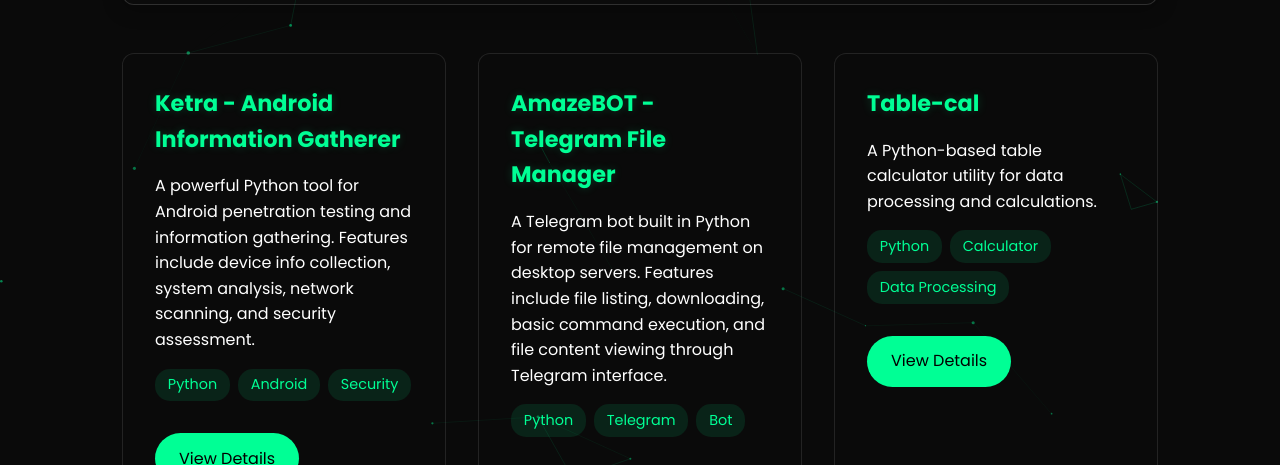
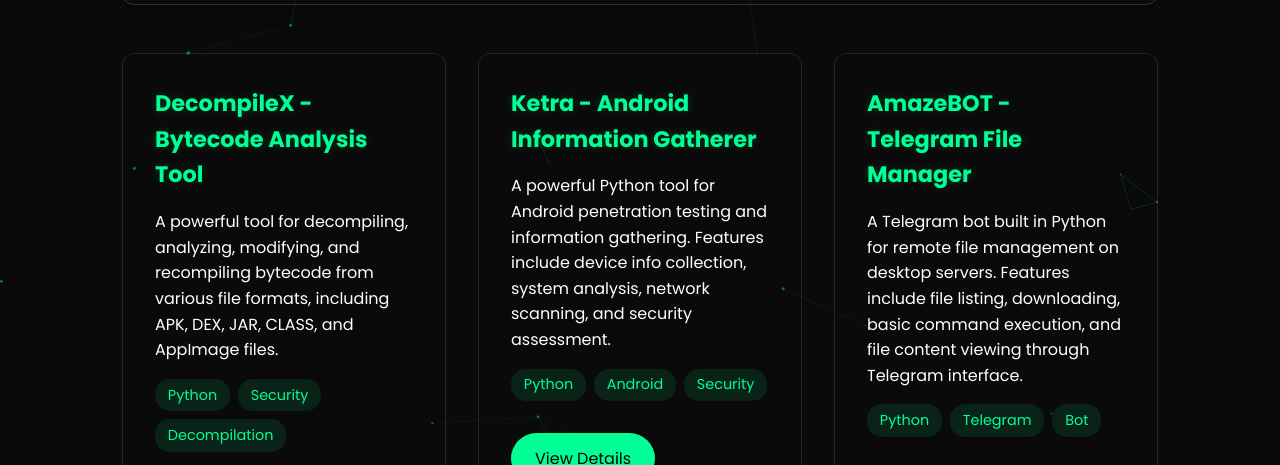
Before and after one commit to Kcyb3r/Profile, a plain HTML site: page projects.html in a window 1280 px wide. Shown: the part 300-765 px from the top of the page. Drawn offline with nearby package versions, Linux system fonts and the light colour scheme; animation ran at ten frames a second.

Commit message:
Update projects.html

```diff
--- a/projects.html
+++ b/projects.html
@@ -26,6 +26,16 @@
         </header>
 
         <div class="project-grid">
+            <div class="card">
+                <h3>DecompileX - Bytecode Analysis Tool</h3>
+                <p>A powerful tool for decompiling, analyzing, modifying, and recompiling bytecode from various file formats, including APK, DEX, JAR, CLASS, and AppImage files.</p>
+                <div class="project-tags">
+                    <span>Python</span>
+                    <span>Security</span>
+                    <span>Decompilation</span>
+                </div>
+                <a href="decompilex.html" class="btn">View Details</a>
+            </div>
             <div class="card">
                 <h3>Ketra - Android Information Gatherer</h3>
                 <p>A powerful Python tool for Android penetration testing and information gathering. Features include device info collection, system analysis, network scanning, and security assessment.</p>
```
